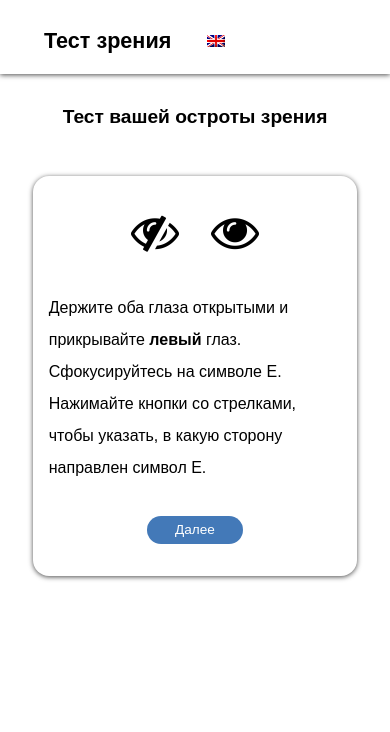
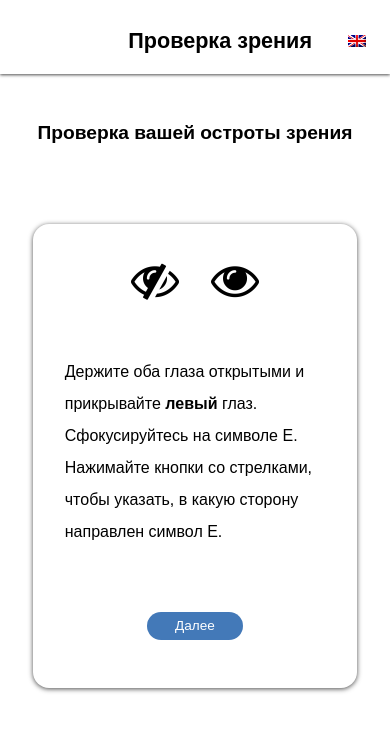
Before and after one commit to Oxian66/vtBot-test, a React (Create React App) app: page / in a window 390 px wide. Shown: the top 732 px of the page. Built offline with nearby package versions, Linux system fonts and the light colour scheme; a web font is replaced by a local one.

Commit message:
trying fix padding

```diff
--- a/src/components/header/Header.js
+++ b/src/components/header/Header.js
@@ -51,7 +51,7 @@ const Header = () => {
               resetApp();
             }}
           >
-            {language === "svenska" && "Тест зрения"}
+            {language === "svenska" && "Проверка зрения"}
             {language === "english" && "Vision test"}
           </h1>
           {language === "svenska" && (
--- a/src/components/header/_header.css
+++ b/src/components/header/_header.css
@@ -7,7 +7,7 @@
   color: #000;
   padding: 0.75rem 3rem;
   margin-bottom: 2rem;
-  box-shadow: 0px 1px 5px rgba(0, 0, 0, 0.7);
+  box-shadow: 0px 1px 3px rgba(0, 0, 0, 0.7);
 }
 
 .header-title {
@@ -27,8 +27,9 @@
 
 .nav-row {
   display: flex;
+  width: 100%;
   flex-direction: row;
-  justify-content: space-between;
+  justify-content: right;
   align-items: center;
   gap: 1rem;
 }
--- a/src/components/stages/StagePageAstT.js
+++ b/src/components/stages/StagePageAstT.js
@@ -111,7 +111,7 @@ const StagePageAstT = (props) => {
                   глаз.
                 </p>
                 <p>Cосредоточьтесь на центре полукруга.</p>
-                <p>
+                <p className="text">
                  Все ли линии имеют одинаковый оттенок черного, или вы
                   видите ли вы, что некоторые линии выглядят размытыми или нечеткими в одном или нескольких
                   направлениях?
@@ -134,7 +134,7 @@ const StagePageAstT = (props) => {
                   eye.
                 </p>
                 <p>Focus on the center of the semicircle.</p>
-                <p>
+                <p className="text">
                   Do all the lines appear in the same shade of black, or do you
                   see that some lines appear blurred or unclear in one or more
                   directions?
--- a/src/components/stages/StagePageVAT.js
+++ b/src/components/stages/StagePageVAT.js
@@ -20,7 +20,7 @@ const StagePageVAT = (props) => {
     <Fragment>
       <main>
         <h2 className="page-title">
-          {languageValue === "svenska" && "Тест вашей остроты зрения"}
+          {languageValue === "svenska" && "Проверка вашей остроты зрения"}
           {languageValue === "english" && "Test your visual acuity"}
         </h2>
         <div className="column">
--- a/src/components/tests/VisualAcuityTest.js
+++ b/src/components/tests/VisualAcuityTest.js
@@ -94,7 +94,7 @@ const VisualAcuityTest = (props) => {
     <Fragment>
       <main>
         <h2 className="page-title">
-          {languageValue === "svenska" && "Тест вашей остроты зрения"}
+          {languageValue === "svenska" && "Проверка вашей остроты зрения"}
           {languageValue === "english" && "Test your visual acuity"}
         </h2>
         <div className="row-col-layout">
--- a/src/style/App.css
+++ b/src/style/App.css
@@ -47,10 +47,12 @@ main {
 
 .page-title {
   font-size: 1.6rem;
+
 }
 
 .text {
   line-height: 2;
+  padding: 1rem;
 }
 
 @media only screen and (max-width: 1030px) {
@@ -65,6 +67,8 @@ main {
 @media only screen and (max-width: 770px) {
   .page-title {
     font-size: 1.4rem;
+    padding: 1rem;
+    text-align: left !important;
   }
   .column {
     width: 100%;
@@ -78,19 +82,24 @@ main {
 @media only screen and (max-width: 430px) {
   .page-title {
     font-size: 1.3rem;
+    padding: 1rem !important;
   }
   .column,
   .row {
     gap: 3rem;
+    padding: 1rem !important;
   }
 }
 
 @media only screen and (max-width: 390px) {
   .page-title {
     font-size: 1.2rem;
+    padding: 1rem !important;
+
   }
   .column,
   .row {
+    padding: 1rem !important;
     gap: 2rem;
   }
 }
```
Also changed, not shown: src/App.js (+1 -27 lines).
